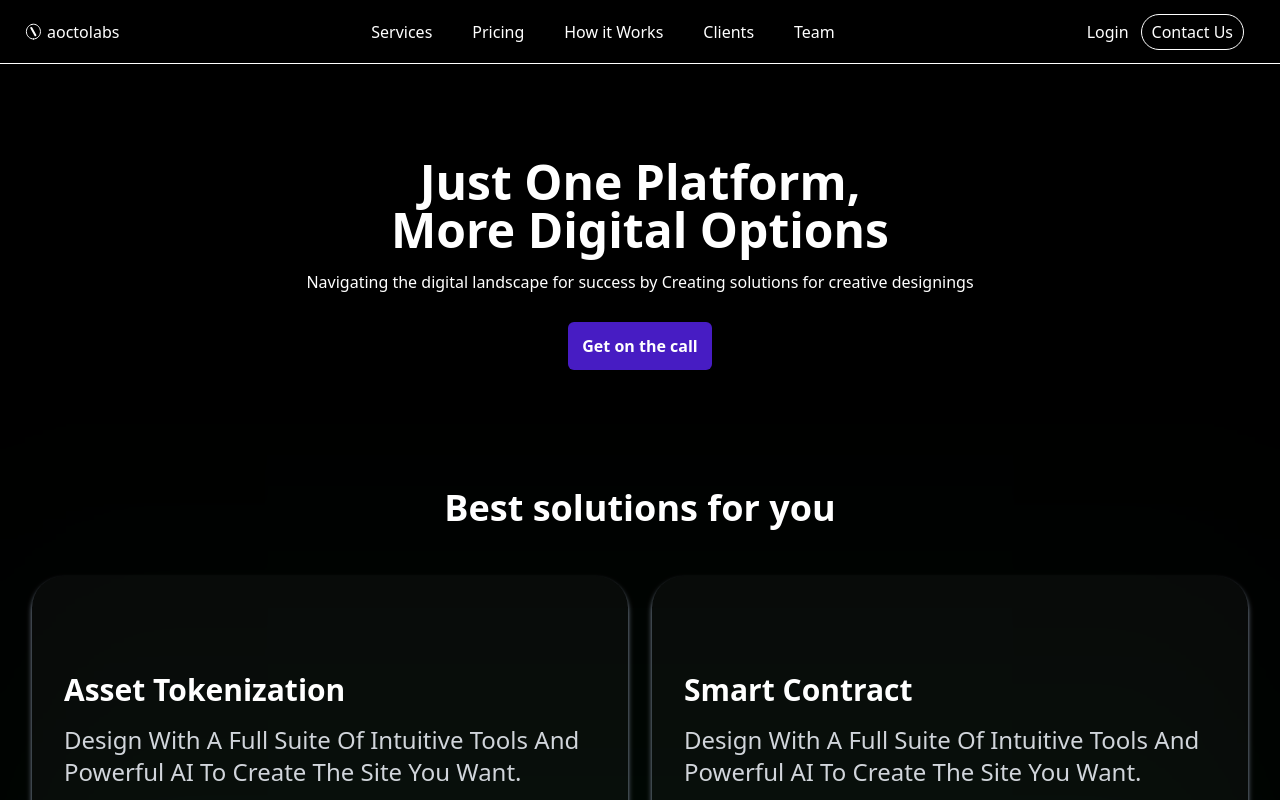
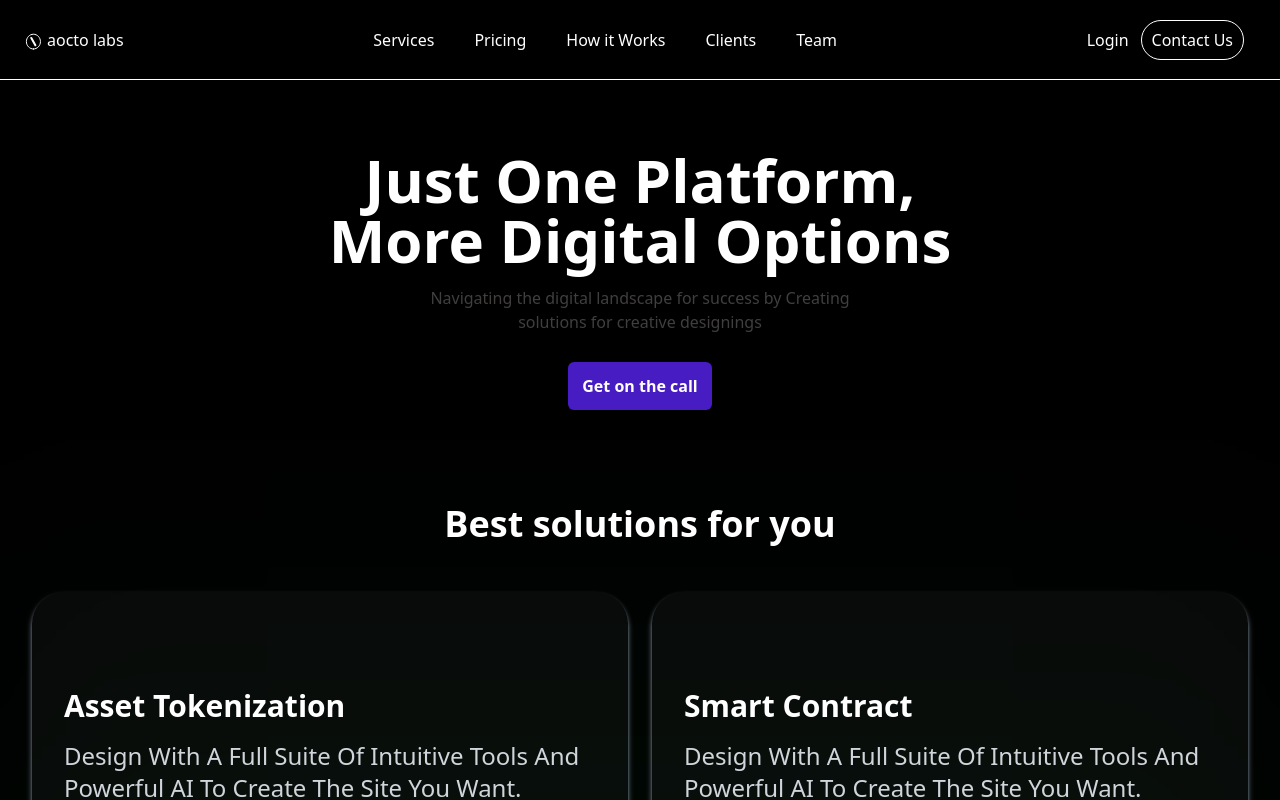
Before and after one commit to sudosuanjal/actolabs, a React (Vite) app: page / in a window 1280 px wide. Shown: the top 800 px of the page. Built offline with nearby package versions, Linux system fonts and the light colour scheme.

Commit message:
completed hero section

```diff
--- a/src/components/sections/ HeroSection.jsx
+++ b/src/components/sections/ HeroSection.jsx
@@ -1,18 +1,35 @@
-import React, {useState} from "react";
+import React, {useState, useEffect} from "react";
 import Logo from "../../assets/Logo";
 import HamburgerMenu from "../../assets/HamburgerMenu";
 import Close from "../../assets/Close";
 
 const HeroSection = () => {
+  const [showNavBar, setShowNavBar] = useState(true);
   const [isOpen, setIsOpen] = useState(false);
+  const [lastScrollY, setLastScrollY] = useState(0);
+
   const toggleMenu = () => setIsOpen(!isOpen);
+  const controllNavBar = () => {
+    if(window.scrollY > lastScrollY){
+      setShowNavBar(false);
+    }else{
+      setShowNavBar(true);
+    }
+    setLastScrollY(window.scrollY);
+  };
+  useEffect(() => {
+    window.addEventListener('scroll', controllNavBar);
+    return () => {
+      window.removeEventListener('scroll', controllNavBar);
+    };
+  }, [lastScrollY]);
   return (
     <>
-      <header className="border-b border-b-white h-16 flex items-center justify-center">
+      <header className={`${showNavBar ? "translate-y-0" : "-translate-y-full"} sticky top-0 z-50 backdrop-blur-xl backdrop-brightness-75 border-b border-b-white h-16 sm:h-20 flex items-center justify-center transition-transform duration-500 ${isOpen ? "translate-y-0" : ""}`}>
         <div className="h-12 flex items-center justify-between w-screen mx-6">
-          <div className="flex items-center h-full">
+          <div className="mt-1 flex items-center h-full">
             <Logo/>
-            <p className="ml-1 ">aoctolabs</p>
+            <p className="ml-1 h-full py-[10px]">aocto labs</p>
           </div>
           {/* desktop view */}
           <div className="hidden md:flex md:space-x-6 px-4 lg:space-x-10">
@@ -22,13 +39,9 @@ const HeroSection = () => {
             <a href="#client" className="hover:text-gray-400">Clients</a>
             <a href="#team" className="hover:text-gray-400">Team</a>
           </div>
-          <div className="hidden md:flex space-x-3 mr-3">
-            <button>
-              <a href="#login" className="hover:text-gray-400">Login</a>
-            </button>
-            <button className="border border-white h-9 px-2.5 rounded-3xl hover:text-gray-400">
-              <a href="#contact" className="">Contact Us</a>
-            </button>
+          <div className="hidden md:flex space-x-3 mr-3 items-center">
+            <a href="#login" className="hover:text-gray-400">Login</a>
+            <a href="#contact" className="border border-white h-10 px-2.5 rounded-3xl hover:text-gray-400 flex items-center inline-block text-center">Contact Us</a>
           </div>
           {/* mobile view */}
           <button className={`md:hidden transition-transform duration-500 ${isOpen ? 'rotate-180' : 'rotate-0'}`} onClick={toggleMenu}>
@@ -36,21 +49,25 @@ const HeroSection = () => {
           </button>
         </div>
       </header>
-      <div className={`md:hidden fixed h-full w-full text-white p-4 backdrop-blur-xl z-50 transition-transform duration-500 ${isOpen? 'translate-x-0' : 'translate-x-full'}`}>
+      <div className={`md:hidden fixed h-full w-screen text-white p-4 backdrop-blur-xl backdrop-brightness-75 z-50 transition-transform duration-500 ${isOpen? 'translate-x-0' : 'translate-x-full'}`}>
         <nav className="mx-1">
-          <a href="#services" className="block rounded-lg py-3 px-2 hover:bg-gray-700">Services</a>
-          <a href="#pricing" className="block rounded-lg py-3 px-2 hover:bg-gray-700">Pricing</a>
-          <a href="#howItWorks" className="block rounded-lg py-3 px-2 hover:bg-gray-700">How it Works</a>
-          <a href="#client" className="block rounded-lg py-3 px-2 hover:bg-gray-700">Client</a>
-          <a href="#team" className="block rounded-lg py-3 px-2 hover:bg-gray-700">Team</a>
+          <a href="#services" className="block rounded-lg py-3 px-2 hover:bg-gray-900">Services</a>
+          <a href="#pricing" className="block rounded-lg py-3 px-2 hover:bg-gray-900">Pricing</a>
+          <a href="#howItWorks" className="block rounded-lg py-3 px-2 hover:bg-gray-900">How it Works</a>
+          <a href="#client" className="block rounded-lg py-3 px-2 hover:bg-gray-900">Client</a>
+          <a href="#team" className="block rounded-lg py-3 px-2 hover:bg-gray-900">Team</a>
         </nav>
+        <div className="md:hidden mx-1 mt-5">
+          <a href="#login" className="block py-3 px-2 hover:bg-gray-900">Login</a>
+          <a href="#contact" className="border border-white h-10 w-fit px-2.5 mt-2 hover:text-gray-400 flex items-center inline-block text-center block rounded-xl">Contact Us</a>
+        </div>
       </div>
-      <div className="mt-10 w-screen h-80 flex justify-center">
+      <div className="mt-10 w-full h-80 flex justify-center">
         <div className="w-4/5 flex flex-col items-center justify-center gap-4">
           <div className="w-full flex justify-center">
-            <h1 className="text-center text-3xl md:text-5xl flex jusify-center items-center font-bold">Just One Platform,<br/>More Digital Options</h1>
+            <h1 className="text-center text-3xl sm:text-5xl md:text-6xl flex jusify-center items-center font-bold">Just One Platform,<br/>More Digital Options</h1>
           </div>
-          <p className="hidden md:block">Navigating the digital landscape for success by Creating solutions for creative designings</p>
+          <p className="hidden md:block text-base text-[rgba(162,154,154,0.4)] px-10 text-center w-[500px]">Navigating the digital landscape for success by Creating solutions for creative designings</p>
           <button className="bg-[rgba(71,28,195,1)] w-36 h-12 mt-3 rounded-md font-semibold">Get on the call</button>
         </div>
       </div>
```
